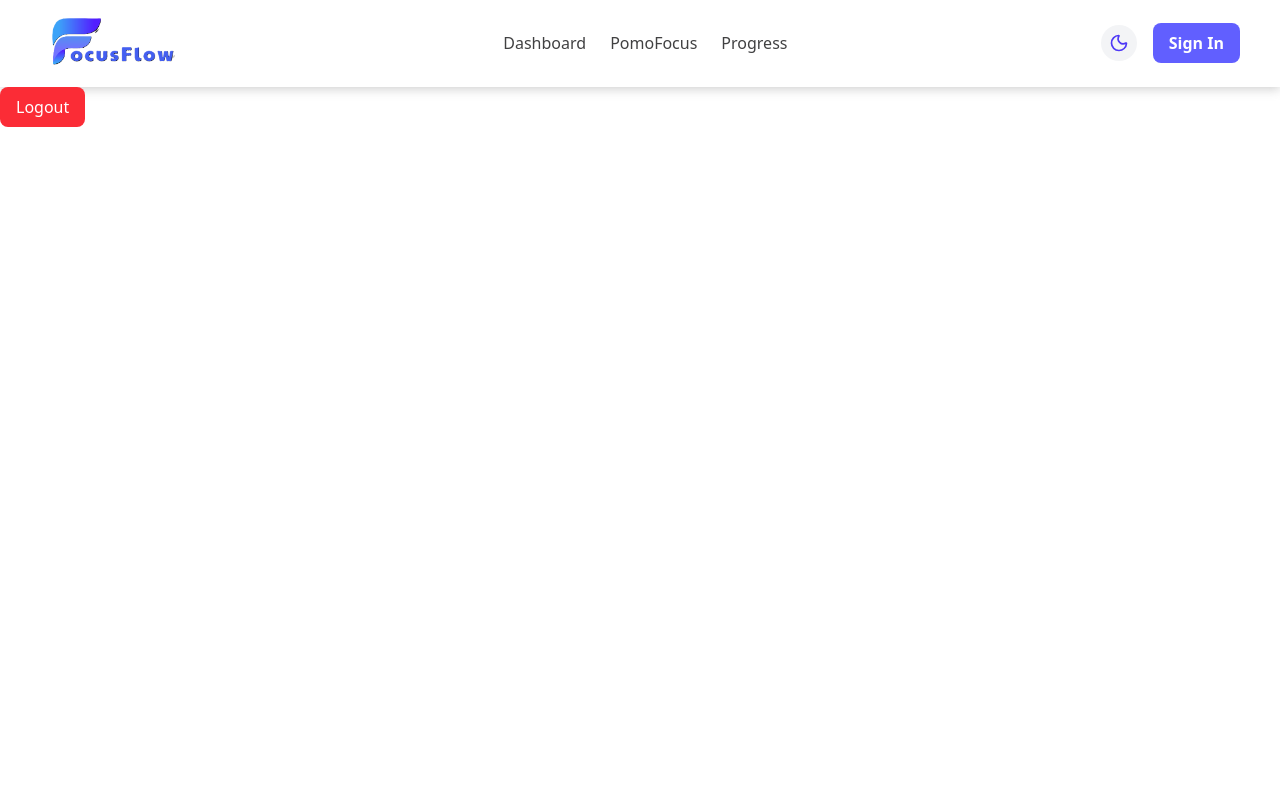
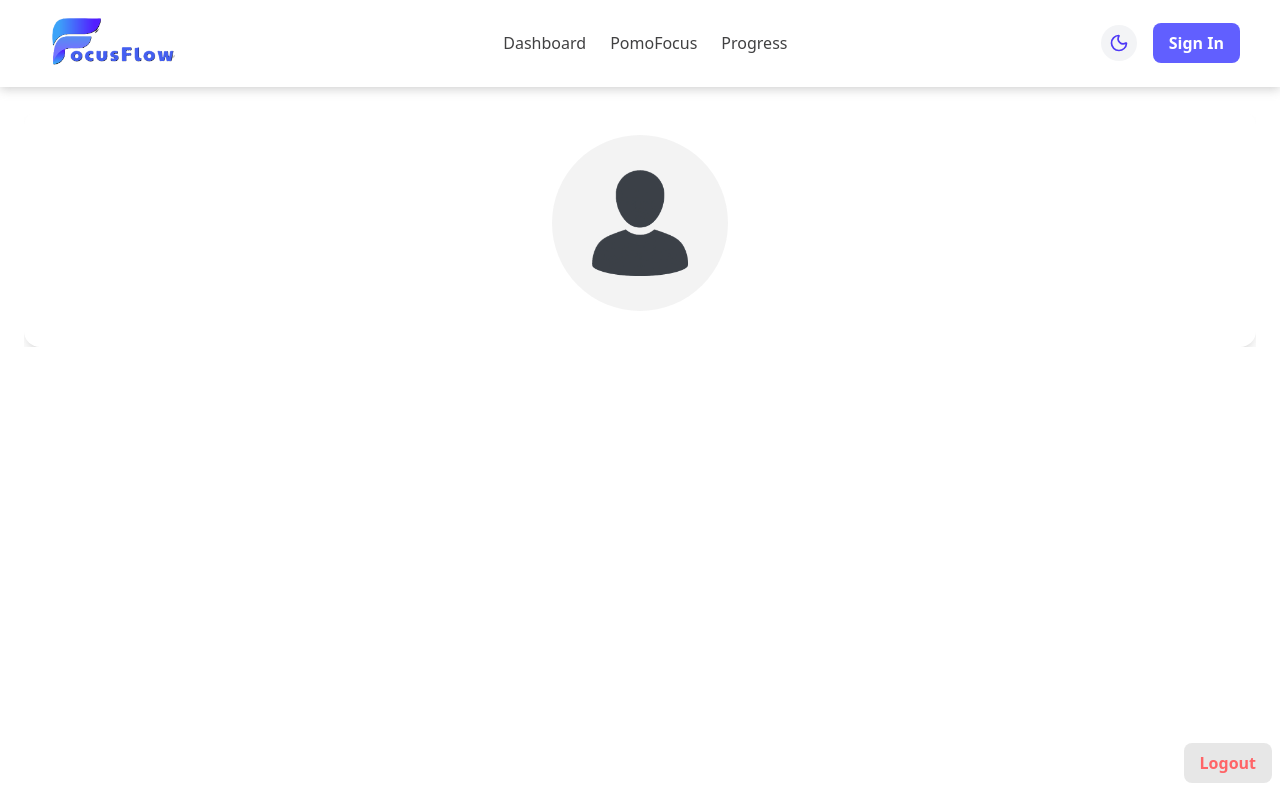
Before and after one commit to sakshi1211/FocusFlow, a React (Vite) app: page /profile in a window 1280 px wide. Built offline with nearby package versions, Linux system fonts and the light colour scheme.

Commit message:
Create Profile.css, some changes in Profile.jsx & App.jsx, add profile image

```diff
--- a/src/App.css
+++ b/src/App.css
@@ -26,3 +26,7 @@ body {
   background-color: var(--color-bg-dark);
   color: var(--color-text-dark);
 }
+
+button{
+  cursor: pointer;
+}
--- /dev/null
+++ b/src/Components/Profile.css
@@ -0,0 +1,20 @@
+
+
+.profile-container{
+    height: 88vh;
+    width: 100vw;
+}
+
+.logout-btn{
+    background-color: #7f7f7f2f;
+}
+
+.logout-btn:hover{
+    cursor: pointer;
+    background-color: #c5585823;
+}
+
+.profile-img{
+    background-color: #69696915;
+    padding: 10px;
+}
--- a/src/Components/Profile.jsx
+++ b/src/Components/Profile.jsx
@@ -1,9 +1,20 @@
-import React from "react";
+import React, { useEffect, useState } from "react";
 import { useNavigate } from "react-router-dom";
+import ProfileImg from "../assets/Profile-img.png"
+import "./Profile.css";
+
 
 const Profile = () => {
 
+    const [userName, setUserName] = useState("");
     const navigate = useNavigate();
+
+    useEffect(() => {
+        const storedName = JSON.parse(localStorage.getItem("userInfo"));
+        if (storedName && storedName.userName) {
+            setUserName(storedName.userName);
+        }
+    }, [])
 
     const handleLogout = () => {
         localStorage.removeItem("userInfo");
@@ -13,14 +24,31 @@ const Profile = () => {
 
     return (
 
-        <div>
+        <div className="profile-container relative items-center p-6 bg-[--color-bg-light] dark:bg-[--color-bg-dark] text-[--color-text-light] dark:text-[--color-text-dark] transition-colors duration-300">
+
+            <div>
+                <div className="profile-info shadow-lg p-6 rounded-2xl text-center">
+
+                    <img
+                        src={ProfileImg}
+                        alt="Profile"
+                        className="profile-img w-44 h-44 rounded-full mx-auto mb-3"
+                    />
+                    <h2 className="text-xl font-bold">{userName}</h2>
+
+                </div>
+
+            </div>
+
             <button
                 onClick={handleLogout}
-                className="bg-red-500 text-white px-4 py-2 rounded-lg hover:bg-red-600"
+                className="logout-btn absolute bottom-2 right-2 font-bold text-red-400 px-4 py-2 rounded-lg"
             >
                 Logout
             </button>
-        </div>
+
+        </div >
+
 
     )
 }
```
Also changed, not shown: src/assets/Profile-img.png (added).
